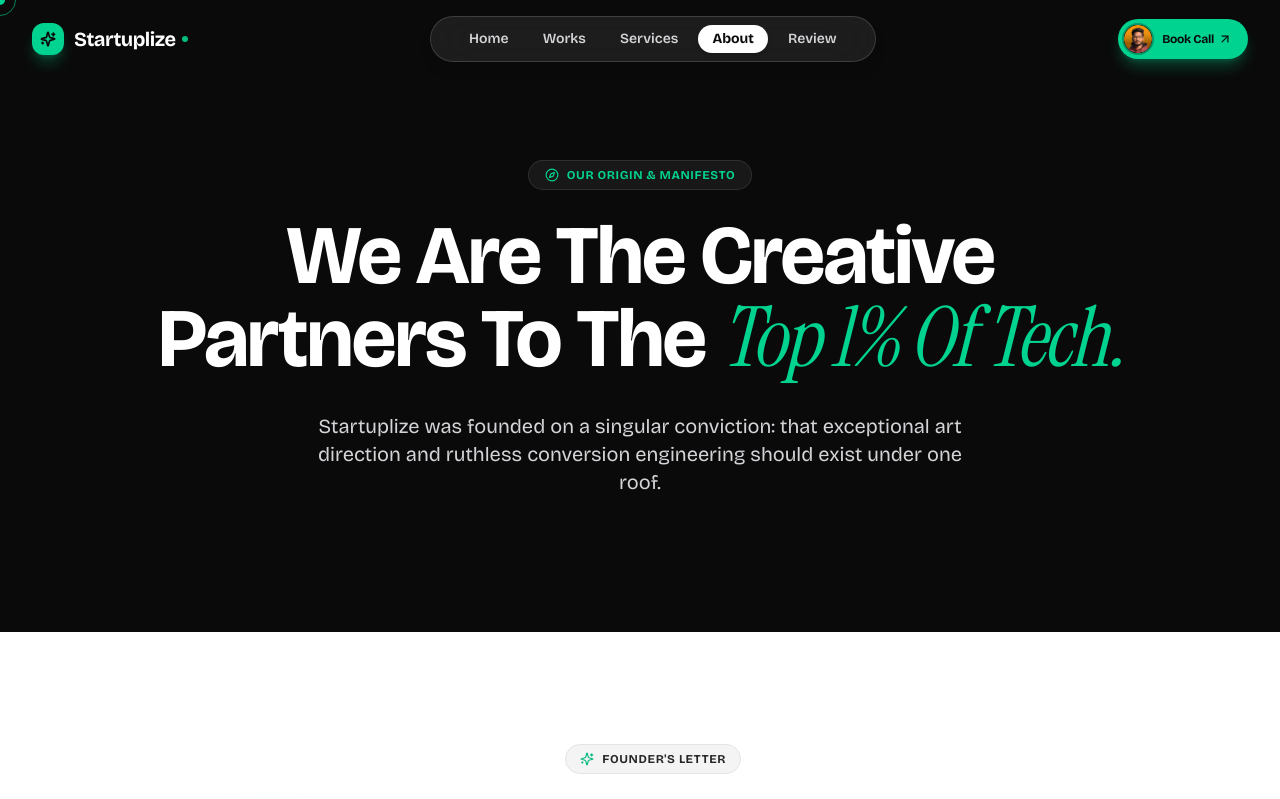
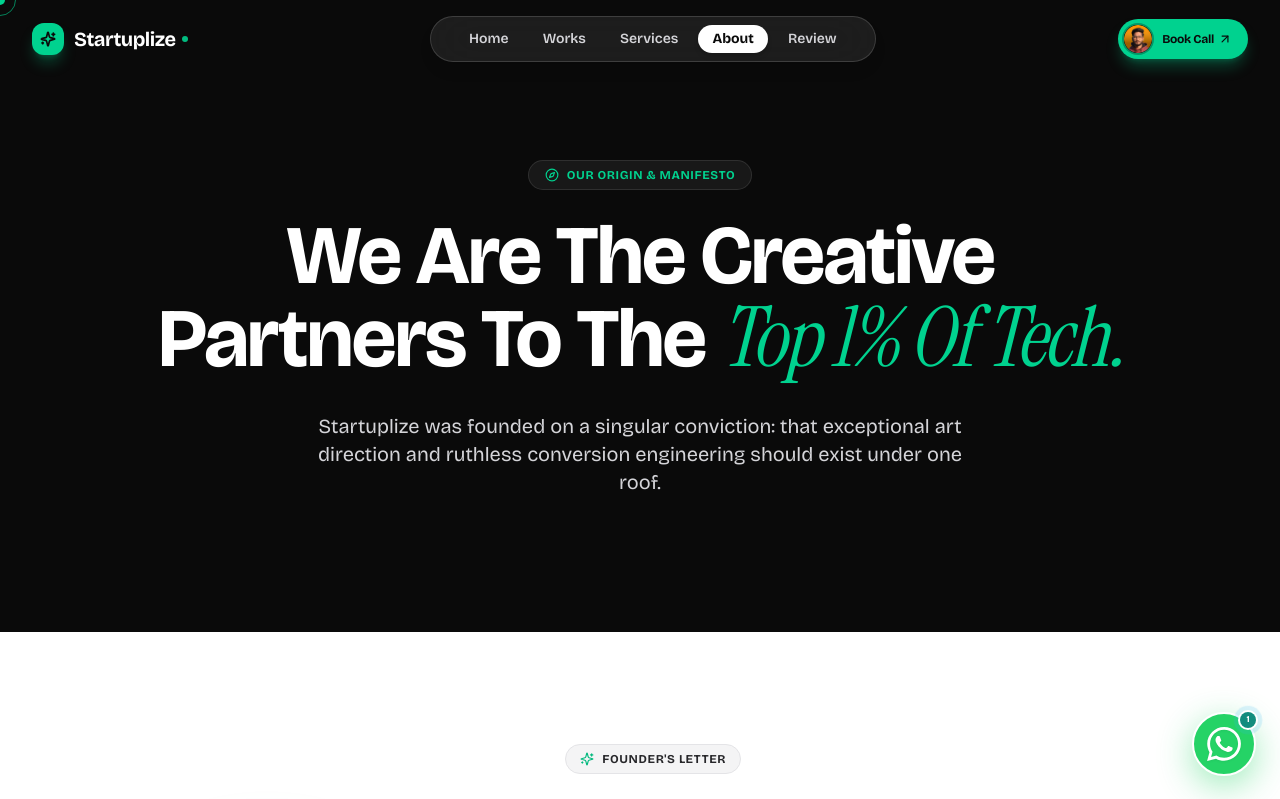
Before and after one commit to Mahathir-Gunjon/Startuplize, a Next.js app: page /about in a window 1280 px wide. Shown: the top 799 px of the page. Built offline with nearby package versions, Linux system fonts and the light colour scheme.

Commit message:
feat: add 64x64 fixed WhatsApp floating button and interactive closeable direct contact popup

```diff
--- a/app/layout.tsx
+++ b/app/layout.tsx
@@ -2,6 +2,7 @@
 import { Bricolage_Grotesque, Instrument_Serif } from "next/font/google";
 import type { Metadata } from "next";
 import { LenisProvider } from "@/hooks/useLenis";
+import WhatsAppWidget from "@/components/WhatsAppWidget";
 
 const fontSans = Bricolage_Grotesque({
   subsets: ["latin"],
@@ -104,7 +105,11 @@
         />
       </head>
       <body className="bg-[#FAFAFA] text-[#1A1A1A] font-sans antialiased selection:bg-[#00D28F] selection:text-[#0A0A0A] overflow-x-hidden">
-        <LenisProvider>{children}</LenisProvider>
+        <LenisProvider>
+          {children}
+          {/* Universal Fixed WhatsApp 64x64 Floating Button & Closable Contact Popup */}
+          <WhatsAppWidget />
+        </LenisProvider>
       </body>
     </html>
   );
--- /dev/null
+++ b/components/WhatsAppWidget.tsx
@@ -0,0 +1,149 @@
+"use client";
+
+import React, { useState } from "react";
+import Image from "next/image";
+import { X, Send, Sparkles, CheckCheck } from "lucide-react";
+
+export default function WhatsAppWidget() {
+  const [isOpen, setIsOpen] = useState(false);
+  const [message, setMessage] = useState(
+    "Hi Startuplize! I'd like to discuss a new design & development project."
+  );
+
+  // Direct WhatsApp Phone Number
+  const phoneNumber = "15551234567";
+
+  const handleSend = (e: React.FormEvent) => {
+    e.preventDefault();
+    const encodedMessage = encodeURIComponent(message);
+    window.open(
+      `https://wa.me/${phoneNumber}?text=${encodedMessage}`,
+      "_blank",
+      "noopener,noreferrer"
+    );
+  };
+
+  return (
+    <div className="fixed bottom-6 right-6 z-50 flex flex-col items-end select-none">
+      {/* =========================================================================
+          1. INTERACTIVE CLOSABLE WHATSAPP POPUP CARD
+          ========================================================================= */}
+      {isOpen && (
+        <div className="mb-4 w-[330px] sm:w-[370px] rounded-3xl bg-white shadow-[0_20px_60px_rgba(0,0,0,0.28)] border border-zinc-200/90 overflow-hidden z-50 animate-in fade-in zoom-in-95 duration-200">
+          {/* Header */}
+          <div className="bg-[#075E54] text-white p-4 sm:p-5 flex items-center justify-between">
+            <div className="flex items-center gap-3">
+              <div className="relative w-11 h-11 rounded-full overflow-hidden ring-2 ring-[#25D366] bg-zinc-900 shrink-0">
+                <Image
+                  src="/images/founder.jpg"
+                  alt="Startuplize Concierge"
+                  fill
+                  sizes="44px"
+                  className="object-cover"
+                />
+                <span className="absolute bottom-0 right-0 w-3 h-3 rounded-full bg-[#25D366] ring-2 ring-[#075E54]" />
+              </div>
+              <div>
+                <div className="flex items-center gap-1.5">
+                  <h4 className="text-sm font-bold text-white font-sans leading-tight">
+                    Startuplize Team
+                  </h4>
+                  <Sparkles className="w-3.5 h-3.5 text-[#25D366]" />
+                </div>
+                <p className="text-[11px] text-emerald-100 font-medium mt-0.5">
+                  Online • Typically replies in 5m
+                </p>
+              </div>
+            </div>
+
+            {/* Close Button */}
+            <button
+              onClick={() => setIsOpen(false)}
+              aria-label="Close WhatsApp chat"
+              className="w-8 h-8 rounded-full bg-black/20 hover:bg-black/40 text-white/80 hover:text-white flex items-center justify-center transition-colors cursor-pointer"
+            >
+              <X className="w-4 h-4" />
+            </button>
+          </div>
+
+          {/* WhatsApp Chat Body */}
+          <div className="bg-[#ECE5DD]/40 p-4 sm:p-5 space-y-3 min-h-[140px] flex flex-col justify-end">
+            <div className="bg-white p-4 rounded-2xl rounded-tl-sm shadow-sm border border-zinc-200/40 text-xs sm:text-sm text-zinc-800 leading-relaxed max-w-[90%] self-start">
+              <p className="font-medium">
+                👋 Hey there! Welcome to Startuplize.
+              </p>
+              <p className="mt-1 text-zinc-600">
+                Looking to scale your product, build a custom Webflow/Next.js flagship, or discuss a sprint roadmap? Chat directly with us!
+              </p>
+              <div className="flex items-center justify-end gap-1 mt-2 text-[10px] text-zinc-400 font-mono">
+                <span>Just now</span>
+                <CheckCheck className="w-3.5 h-3.5 text-[#34B7F1]" />
+              </div>
+            </div>
+          </div>
+
+          {/* Action & Input Footer */}
+          <form onSubmit={handleSend} className="p-3.5 bg-white border-t border-zinc-100 flex flex-col gap-2.5">
+            <div className="flex items-center gap-2 bg-zinc-100 rounded-2xl px-3.5 py-2 border border-zinc-200 focus-within:border-[#25D366] focus-within:bg-white transition-colors">
+              <input
+                type="text"
+                value={message}
+                onChange={(e) => setMessage(e.target.value)}
+                placeholder="Type your message..."
+                className="w-full bg-transparent text-xs sm:text-sm text-zinc-900 outline-none placeholder:text-zinc-400"
+              />
+              <button
+                type="submit"
+                className="w-8 h-8 rounded-xl bg-[#25D366] hover:bg-[#20bd5a] text-white flex items-center justify-center shrink-0 shadow-md shadow-[#25D366]/30 transition-transform active:scale-95 cursor-pointer"
+                title="Send via WhatsApp"
+              >
+                <Send className="w-3.5 h-3.5 ml-0.5" />
+              </button>
+            </div>
+
+            <button
+              type="submit"
+              className="w-full py-2.5 px-4 rounded-xl bg-[#25D366] hover:bg-[#20bd5a] text-white font-bold text-xs uppercase tracking-wider shadow-md shadow-[#25D366]/25 transition-all flex items-center justify-center gap-2 cursor-pointer"
+            >
+              <span>Open WhatsApp Direct</span>
+            </button>
+          </form>
+        </div>
+      )}
+
+      {/* =========================================================================
+          2. 64x64 WHATSAPP FLOATING BUTTON (Fixed Bottom Right)
+          ========================================================================= */}
+      <button
+        onClick={() => setIsOpen(!isOpen)}
+        aria-label="Open WhatsApp Chat"
+        className="w-16 h-16 rounded-full bg-[#25D366] hover:bg-[#20bd5a] text-white flex items-center justify-center shadow-[0_10px_35px_rgba(37,211,102,0.45)] hover:shadow-[0_14px_45px_rgba(37,211,102,0.6)] hover:scale-108 active:scale-95 transition-all duration-300 relative group cursor-pointer border-[2.5px] border-white"
+      >
+        {/* Notification Ping Badge */}
+        {!isOpen && (
+          <span className="absolute top-0 right-0 flex h-4 w-4 -mt-0.5 -mr-0.5">
+            <span className="animate-ping absolute inline-flex h-full w-full rounded-full bg-[#34B7F1] opacity-75" />
+            <span className="relative inline-flex rounded-full h-4 w-4 bg-[#128C7E] text-[9px] font-bold text-white items-center justify-center ring-2 ring-white">
+              1
+            </span>
+          </span>
+        )}
+
+        {isOpen ? (
+          <X className="w-7 h-7 text-white stroke-[2.5]" />
+        ) : (
+          /* Official WhatsApp SVG Icon (34x34) */
+          <svg
+            viewBox="0 0 24 24"
+            width="34"
+            height="34"
+            fill="currentColor"
+            className="text-white drop-shadow-sm group-hover:scale-110 transition-transform duration-300"
+          >
+            <path d="M.057 24l1.687-6.163c-1.041-1.804-1.588-3.849-1.587-5.946.003-6.556 5.338-11.891 11.893-11.891 3.181.001 6.167 1.24 8.413 3.488 2.245 2.248 3.481 5.236 3.48 8.414-.003 6.557-5.338 11.892-11.893 11.892-1.99-.001-3.951-.5-5.688-1.448l-6.305 1.654zm6.597-3.807c1.676.995 3.276 1.591 5.392 1.592 5.448 0 9.886-4.434 9.889-9.885.002-5.462-4.415-9.89-9.881-9.892-5.452 0-9.887 4.434-9.889 9.884-.001 2.225.651 3.891 1.746 5.634l-.999 3.648 3.742-.981zm11.387-5.464c-.074-.124-.272-.198-.57-.347-.297-.149-1.758-.868-2.031-.967-.272-.099-.47-.149-.669.149-.198.297-.768.967-.941 1.165-.173.198-.347.223-.644.074-.297-.149-1.255-.462-2.39-1.475-.883-.788-1.48-1.761-1.653-2.059-.173-.297-.018-.458.13-.606.134-.133.297-.347.446-.521.151-.172.2-.296.3-.495.099-.198.05-.372-.025-.521-.075-.148-.669-1.611-.916-2.206-.242-.579-.487-.501-.669-.51l-.57-.01c-.198 0-.52.074-.792.372s-1.04 1.016-1.04 2.479 1.065 2.876 1.213 3.074c.149.198 2.095 3.2 5.076 4.487.709.306 1.263.489 1.694.626.712.226 1.36.194 1.872.118.571-.085 1.758-.719 2.006-1.413.248-.695.248-1.29.173-1.414z" />
+          </svg>
+        )}
+      </button>
+    </div>
+  );
+}
```
